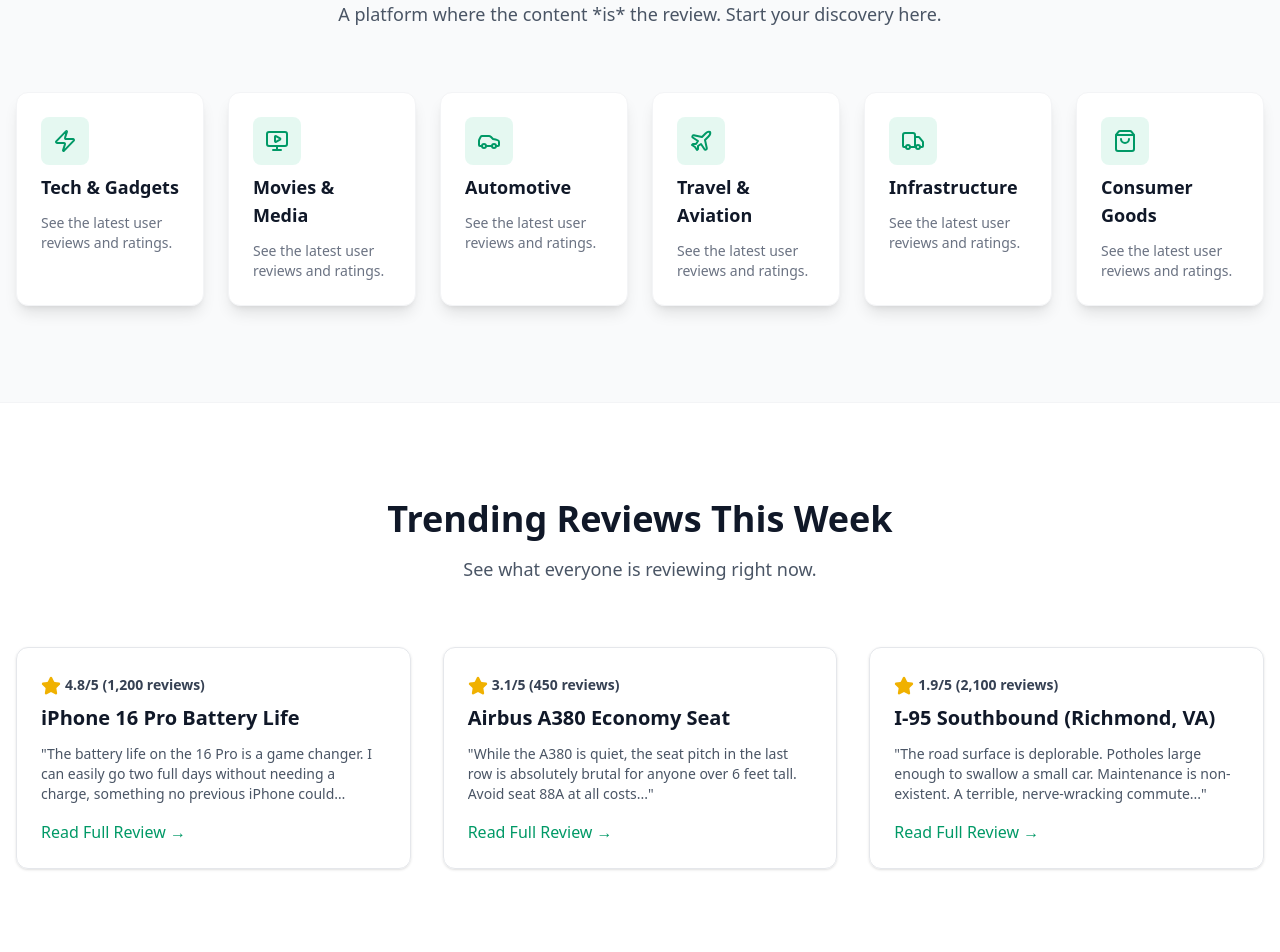
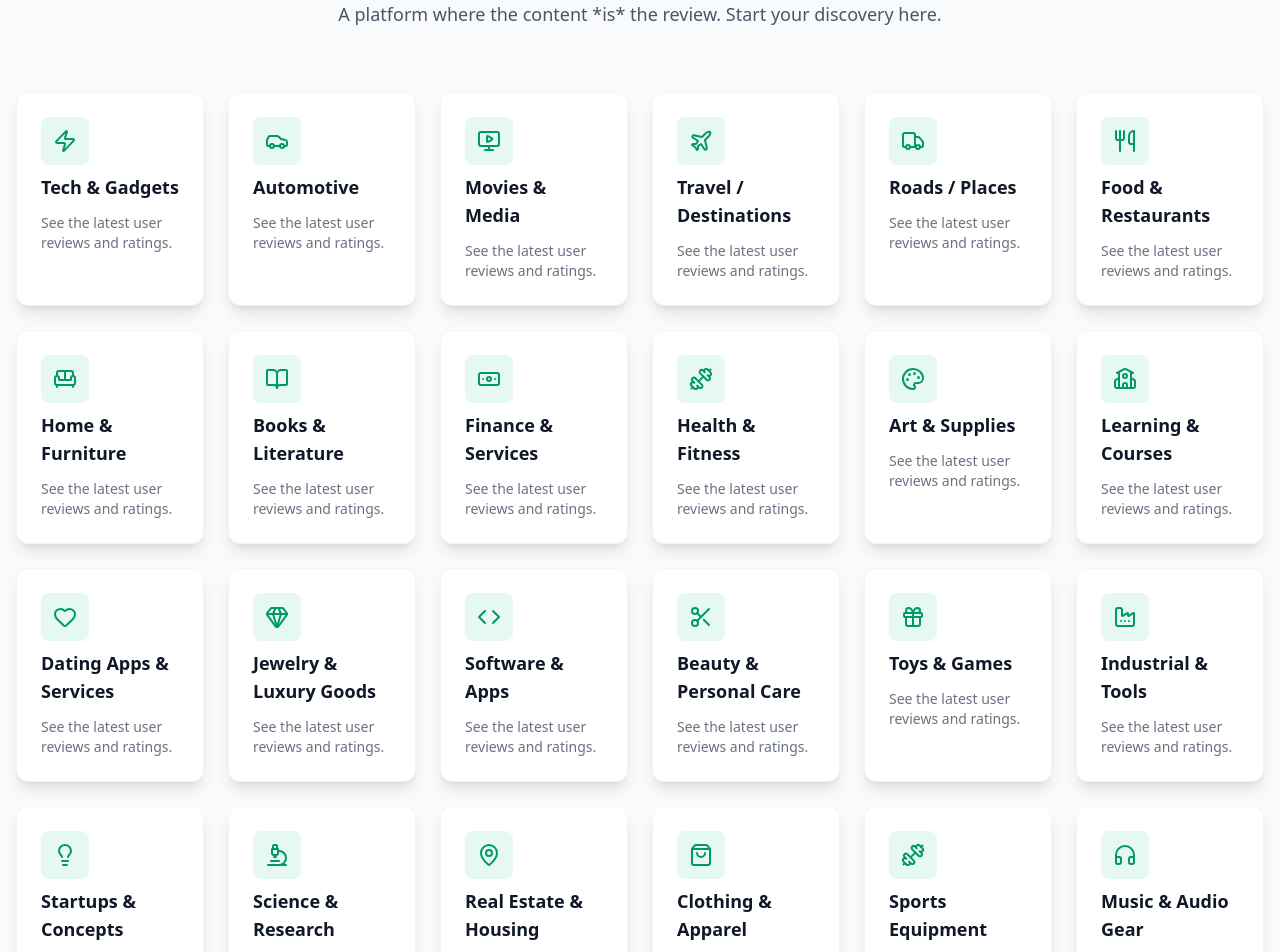
Before and after one commit to Debian1107/Reviewed, a Next.js app: page / in a window 1280 px wide. Shown: the part 800-1752 px from the top of the page. Built offline with nearby package versions, Linux system fonts and the light colour scheme; no server answers.

Commit message:
home page data update and ui fixes

```diff
--- a/src/app/page.tsx
+++ b/src/app/page.tsx
@@ -12,6 +12,11 @@ import {
   Star,
 } from "lucide-react";
 import Link from "next/link";
+import { useEffect, useState } from "react";
+import { useItemStore } from "@/utils/store";
+import { Item, ProductData } from "@/types/global";
+import { ItemCard } from "@/components/card";
+import { itemTypes } from "@/utils/constants";
 
 // Helper component for the featured categories
 interface CategoryCardProps {
@@ -42,6 +47,47 @@ const CategoryCard: React.FC<CategoryCardProps> = ({
 );
 
 export default function HomePage() {
+  // const [homepageSearch, setHomepageSearch] = useState("");
+  // const [loading, setLoading] = useState<boolean>(false);
+  // const [success, setSuccess] = useState<boolean>(false);
+  // const [error, setError] = useState<string>("");
+  const [searchItem, setSearchItem] = useState<string>("");
+  const [searchResults, setSearchResults] = useState<Item[]>([]);
+  // const [product, setProduct] = useState<ProductData>();
+  const [searchLoading, setSearchLoading] = useState<boolean>(false);
+  const { getSingleItem, searchItems } = useItemStore();
+  // const { postReviews } = useReviewStore();
+  // const searchParams = useSearchParams();
+  // const id: string | null = searchParams.get("id"); // →
+  // const { data: session, status } = useSession();
+  const handleSearchSelection = (item: Item) => {
+    setSearchResults([]);
+    // setProduct(item);
+  };
+
+  useEffect(() => {
+    if (!searchItem.trim()) {
+      setSearchResults([]);
+      return;
+    }
+    setSearchLoading(true);
+    const controller = new AbortController();
+    const delayDebounce = setTimeout(() => {
+      searchItems(searchItem)
+        .then((res) => {
+          setSearchLoading(false);
+          setSearchResults(res);
+        })
+        .catch((err) => {
+          if (err.name !== "AbortError") console.error(err);
+        });
+    }, 1000); // 400ms debounce delay
+
+    return () => {
+      clearTimeout(delayDebounce);
+      controller.abort(); // cancel old request
+    };
+  }, [searchItem]);
   return (
     <main className="bg-gray-50 ">
       {/* ------------------------------------------------------------------ */}
@@ -63,10 +109,25 @@ export default function HomePage() {
             <Search className="absolute left-4 top-1/2 transform -translate-y-1/2 w-6 h-6 text-gray-400" />
             <input
               type="search"
+              onChange={(e) => setSearchItem(e.target.value)}
+              value={searchItem}
               placeholder="Search for a product, movie, road, or service..."
               className="w-full py-4 pl-14 pr-4 text-gray-900 bg-white border border-gray-300 rounded-xl text-lg shadow-2xl focus:ring-emerald-500 focus:border-emerald-500"
               // In a real app, this input would be connected to a dynamic search function
             />
+            {searchResults && searchResults.length != 0 && (
+              <div>
+                {searchResults.map((item: Item) => {
+                  return (
+                    <ItemCard
+                      key={item.id}
+                      item={item}
+                      // onItemClick={handleSearchSelection}
+                    />
+                  );
+                })}
+              </div>
+            )}
           </div>
 
           <p className="mt-4 text-sm text-gray-400">
@@ -92,32 +153,16 @@ export default function HomePage() {
 
         {/* Categories Grid */}
         <div className="grid grid-cols-2 sm:grid-cols-3 lg:grid-cols-6 gap-6">
-          <CategoryCard
-            icon={Zap}
-            title="Tech & Gadgets"
-            href="/reviews/tech"
-          />
-          <CategoryCard
-            icon={MonitorPlay}
-            title="Movies & Media"
-            href="/reviews/media"
-          />
-          <CategoryCard icon={Car} title="Automotive" href="/reviews/cars" />
-          <CategoryCard
-            icon={Plane}
-            title="Travel & Aviation"
-            href="/reviews/travel"
-          />
-          <CategoryCard
-            icon={Truck}
-            title="Infrastructure"
-            href="/reviews/roads"
-          />
-          <CategoryCard
-            icon={ShoppingBag}
-            title="Consumer Goods"
-            href="/reviews/goods"
-          />
+          {itemTypes.map((category) => {
+            return (
+              <CategoryCard
+                key={category.value}
+                icon={category.icon}
+                title={category.label}
+                href={`/items/?category=${category.value}`}
+              />
+            );
+          })}
         </div>
       </section>
 
--- a/src/app/submit-review/page.tsx
+++ b/src/app/submit-review/page.tsx
@@ -67,7 +67,7 @@ export default function SubmitReviewPage(): JSX.Element {
   const [error, setError] = useState<string>("");
   const [searchItem, setSearchItem] = useState<string>("");
   const [searchResults, setSearchResults] = useState<Item[]>([]);
-  const [product, setProduct] = useState<ProductData>();
+  const [product, setProduct] = useState<ProductData | Item>();
   const [searchLoading, setSearchLoading] = useState<boolean>(false);
   const { getSingleItem, searchItems } = useItemStore();
   const { postReviews } = useReviewStore();
@@ -181,7 +181,7 @@ export default function SubmitReviewPage(): JSX.Element {
   useEffect(() => {
     const fetchSingleProd = async () => {
       if (!id) return;
-      const data: ProductData = await getSingleItem(id);
+      const data: ProductData | Item = await getSingleItem(id);
       console.log("this is the single item data ", data, id);
       setProduct(data);
       setFormState((prev) => ({
--- /dev/null
+++ b/src/utils/constants.ts
@@ -0,0 +1,67 @@
+import {
+  Send,
+  Star,
+  Zap,
+  Car,
+  MonitorPlay,
+  Plane,
+  Truck,
+  ListFilter,
+  Utensils,
+  Sofa,
+  BookOpen,
+  Banknote,
+  Dumbbell,
+  Palette,
+  School,
+  Heart,
+  Gem,
+  Code,
+  Scissors,
+  Gift,
+  Factory,
+  Lightbulb,
+  Microscope,
+  MapPin,
+  Ruler,
+  Headphones,
+  Feather,
+  Handshake,
+  Shield,
+  Globe,
+  ShoppingBag,
+} from "lucide-react";
+
+export const itemTypes = [
+  { value: "tech", label: "Tech & Gadgets", icon: Zap },
+  { value: "auto", label: "Automotive", icon: Car },
+  { value: "media", label: "Movies & Media", icon: MonitorPlay },
+  { value: "travel", label: "Travel / Destinations", icon: Plane },
+  { value: "infrastructure", label: "Roads / Places", icon: Truck },
+  { value: "food", label: "Food & Restaurants", icon: Utensils },
+  { value: "home", label: "Home & Furniture", icon: Sofa },
+  { value: "books", label: "Books & Literature", icon: BookOpen },
+  { value: "finance", label: "Finance & Services", icon: Banknote },
+  { value: "health", label: "Health & Fitness", icon: Dumbbell },
+
+  { value: "art", label: "Art & Supplies", icon: Palette },
+  { value: "education", label: "Learning & Courses", icon: School },
+  { value: "dating", label: "Dating Apps & Services", icon: Heart },
+  { value: "jewelry", label: "Jewelry & Luxury Goods", icon: Gem },
+  { value: "software", label: "Software & Apps", icon: Code },
+  { value: "beauty", label: "Beauty & Personal Care", icon: Scissors },
+  { value: "toys", label: "Toys & Games", icon: Gift },
+  { value: "industrial", label: "Industrial & Tools", icon: Factory },
+  { value: "startup", label: "Startups & Concepts", icon: Lightbulb },
+  { value: "science", label: "Science & Research", icon: Microscope },
+  { value: "real_estate", label: "Real Estate & Housing", icon: MapPin },
+  { value: "fashion", label: "Clothing & Apparel", icon: ShoppingBag },
+  { value: "sports", label: "Sports Equipment", icon: Dumbbell }, // Reused icon
+  { value: "music", label: "Music & Audio Gear", icon: Headphones }, // Reused icon
+  { value: "pets", label: "Pet Supplies & Food", icon: Feather },
+  { value: "legal", label: "Legal & Consulting", icon: Handshake },
+  { value: "security", label: "Security & Antivirus", icon: Shield },
+  { value: "gov", label: "Government Services", icon: Globe },
+  { value: "measurement", label: "Tools & Measurement", icon: Ruler },
+  { value: "other", label: "Other / Uncategorized", icon: ListFilter },
+];
--- a/src/utils/store.ts
+++ b/src/utils/store.ts
@@ -19,7 +19,7 @@ interface ReviewState {
 interface postReviewsData {
   userid: string | undefined;
   category: string;
-  itemId: string | null;
+  itemId: string | undefined;
   content: string;
   title: string;
   rating: number;
@@ -29,7 +29,10 @@ interface postReviewsData {
 interface ItemActions {
   fetchItems: (force?: boolean) => Promise<void>;
   searchItems: (query: string, force?: boolean) => Promise<Item[]>;
-  getSingleItem: (id: string | null, force?: boolean) => Promise<ProductData>;
+  getSingleItem: (
+    id: string | null,
+    force?: boolean
+  ) => Promise<ProductData | Item>;
   resetError: () => void;
 }
 
```
